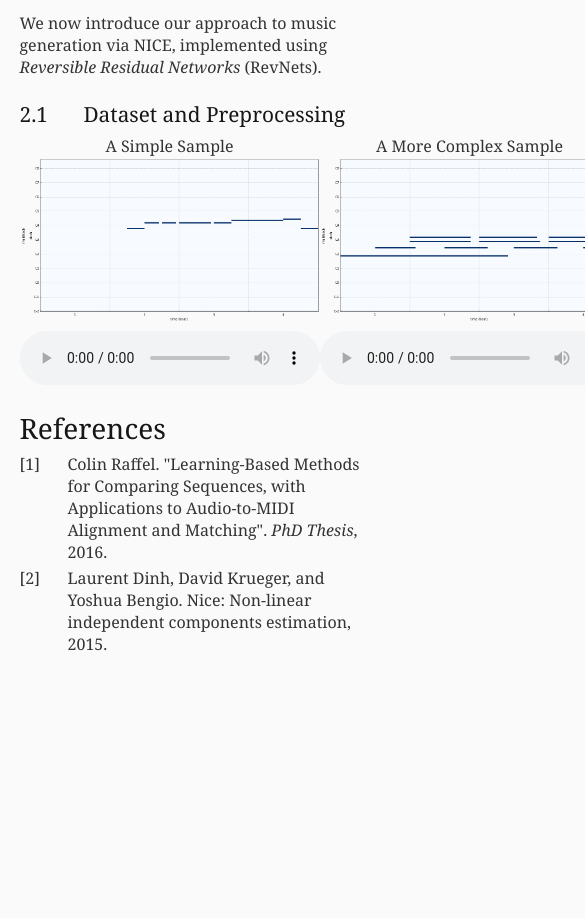
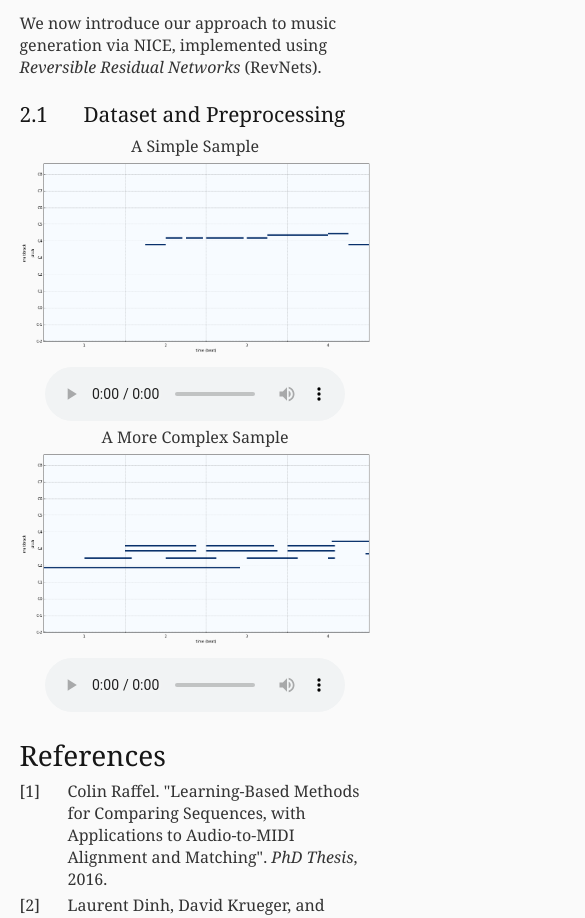
Before and after one commit to gyacynuk/csc412-report, a React (Create React App) app in the folder interactive-report/: page / in a window 390 px wide. Shown: the part 3781-4699 px from the top of the page, 585 px wide, since content can reach past the window. Before the commit the page ends 4472 px from the top, so only its background shows below. Built offline with nearby package versions, Linux system fonts and the light colour scheme; a web font is replaced by a local one.

Commit message:
Fix music chart display bug on mobile

```diff
--- a/interactive-report/src/pages/paper/index.jsx
+++ b/interactive-report/src/pages/paper/index.jsx
@@ -12,6 +12,7 @@ import complexPrImg from '../../assets/images/complex-pr.png'
 import simplePrWav from '../../assets/audio/simple-pr.wav'
 import complexPrWav from '../../assets/audio/complex-pr.wav'
 import References from '../../components/references'
+import { isMobile } from '../../theme/breakpoint'
 
 const Center = styled.div`
     width: 100%;
@@ -38,6 +39,7 @@ const RevBlockImg = styled(RevBlockSVG)`
 const Image = styled.img`
     width: 100%;
     max-width: 500px;
+    margin: 4px 0;
 `
 
 const AudioWrapper = styled.div`
@@ -47,6 +49,10 @@ const AudioWrapper = styled.div`
 const DoublePane = styled.div`
     display: flex;
     justify-content: space-between;
+
+    ${({theme}) => theme.isMobile`
+        flex-direction: column;
+    `}
 `
 
 const Paper = props => {
```
